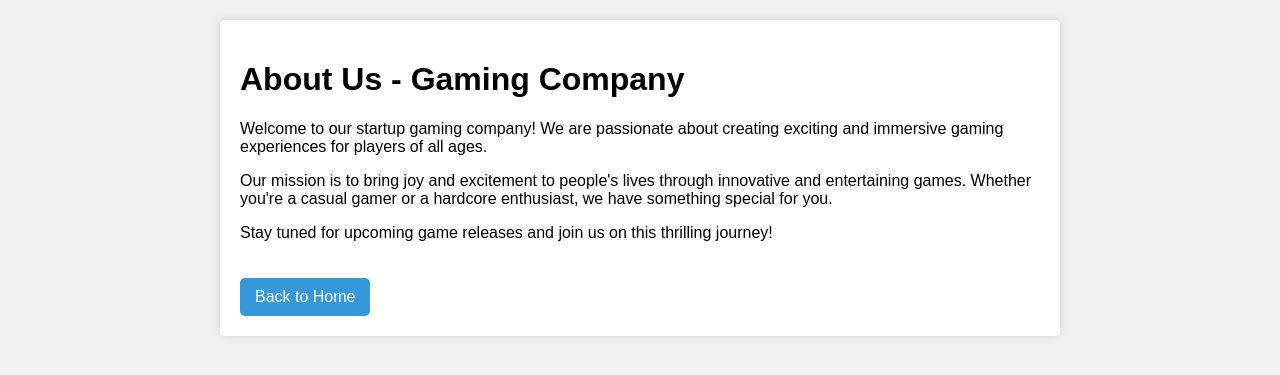
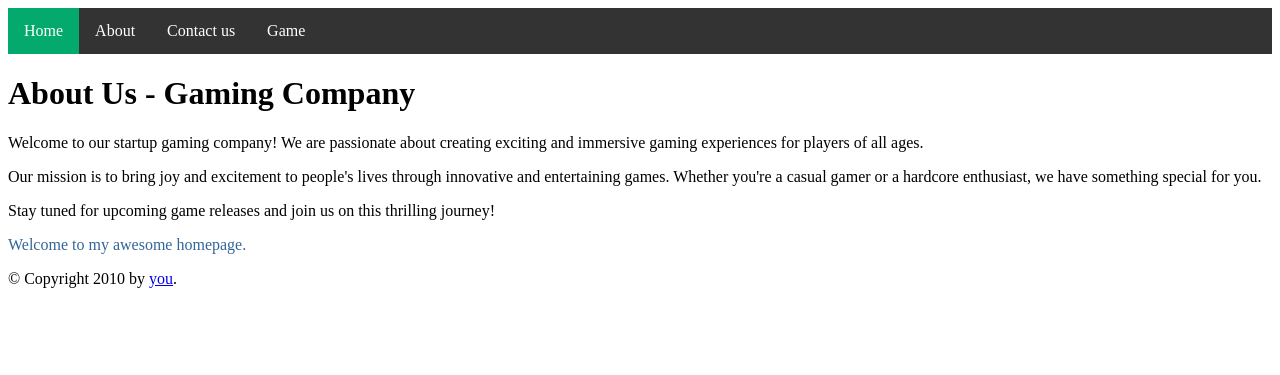
Before and after one commit to MyxaAkkari/flask-tictactoe-JS, a Flask app: page /about in a window 1280 px wide. Shown: the top 375 px of the page. Run offline with Flask 3, Linux system fonts and the light colour scheme.

Commit message:
covert to flask layout

```diff
--- a/backend/templates/about.html
+++ b/backend/templates/about.html
@@ -1,51 +1,13 @@
-<!DOCTYPE html>
-<html lang="en">
-<head>
-    <meta charset="UTF-8">
-    <meta name="viewport" content="width=device-width, initial-scale=1.0">
-    <title>About Us </title>
-    <style>
-        body {
-            font-family: 'Arial', sans-serif;
-            background-color: #f0f0f0;
-            margin: 0;
-            padding: 20px;
-        }
-
-        #container {
-            max-width: 800px;
-            margin: 0 auto;
-            background-color: #fff;
-            padding: 20px;
-            border-radius: 5px;
-            box-shadow: 0 0 10px rgba(0, 0, 0, 0.1);
-        }
-
-        .back-btn {
-            display: inline-block;
-            margin-top: 20px;
-            padding: 10px 15px;
-            text-decoration: none;
-            color: #fff;
-            background-color: #3498db;
-            border-radius: 5px;
-            font-size: 16px;
-            transition: background-color 0.3s ease;
-        }
-
-        .back-btn:hover {
-            background-color: #2980b9;
-        }
-    </style>
-</head>
-<body>
-    <div id="container">
-        <h1>About Us - Gaming Company</h1>
-        <p>Welcome to our startup gaming company! We are passionate about creating exciting and immersive gaming experiences for players of all ages.</p>
-        <p>Our mission is to bring joy and excitement to people's lives through innovative and entertaining games. Whether you're a casual gamer or a hardcore enthusiast, we have something special for you.</p>
-        <p>Stay tuned for upcoming game releases and join us on this thrilling journey!</p>
-
-        <a class="back-btn" href="{{ url_for('index') }}">Back to Home</a>
-    </div>
-</body>
-</html>
+{% extends "layout.html" %}
+{% block title %}About{% endblock %}
+{% block head %}{{ super() }}{% endblock %}
+{% block content %}
+<h1>About Us - Gaming Company</h1>
+<p>Welcome to our startup gaming company! We are passionate about creating exciting and immersive gaming experiences for
+    players of all ages.</p>
+<p>Our mission is to bring joy and excitement to people's lives through innovative and entertaining games. Whether
+    you're a casual gamer or a hardcore enthusiast, we have something special for you.</p>
+<p>Stay tuned for upcoming game releases and join us on this thrilling journey!</p>
+<p class="important">
+    Welcome to my awesome homepage.
+    {% endblock %}
--- /dev/null
+++ b/backend/templates/layout.html
@@ -0,0 +1,58 @@
+<!doctype html>
+<html>
+
+<head>
+    {% block head %}
+    <title>{% block title %}{% endblock %} - My Webpage</title>
+    <style>
+        ul {
+            list-style-type: none;
+            margin: 0;
+            padding: 0;
+            overflow: hidden;
+            background-color: #333;
+        }
+
+        li {
+            float: left;
+        }
+
+        li a {
+            display: block;
+            color: white;
+            text-align: center;
+            padding: 14px 16px;
+            text-decoration: none;
+        }
+
+        li a:hover:not(.active) {
+            background-color: #111;
+        }
+
+        .active {
+            background-color: #04AA6D;
+        }
+
+        .important {
+            color: #336699;
+        }
+    </style>
+    {% endblock %}
+</head>
+
+<body>
+    <ul>
+        <li><a class="active" href="/">Home</a></li>
+        <li><a href="/about">About</a></li>
+        <li><a href="/contact">Contact us</a></li>
+        <li><a href="/game">Game</a></li>
+    </ul>
+    <div id="content">{% block content %}{% endblock %}</div>
+    <div id="footer">
+        {% block footer %}
+        &copy; Copyright 2010 by <a href="http://domain.invalid/">you</a>.
+        {% endblock %}
+    </div>
+</body>
+
+</html>
```
Also changed, not shown: backend/templates/contactus.html (+10 -50 lines), backend/templates/index.html (+8 -49 lines).
